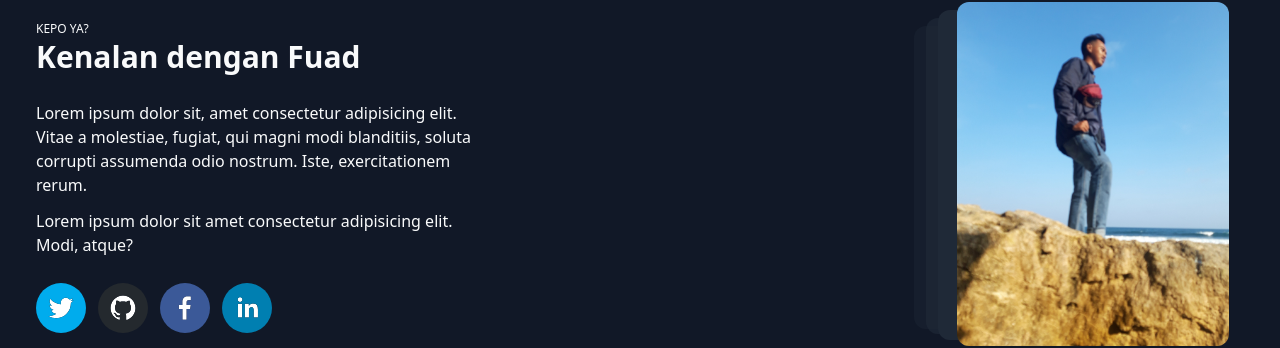
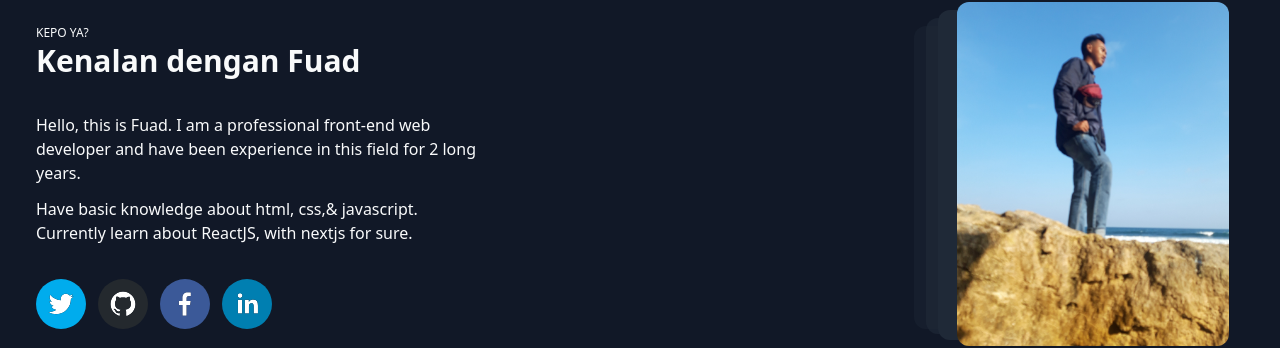
Before and after one commit to fsholehan/fns-portfolio, a Next.js app: page / in a window 1280 px wide. Shown: the part 1454-1802 px from the top of the page. Built offline with nearby package versions, Linux system fonts and the light colour scheme.

Commit message:
add bio data

```diff
--- a/components/About/AboutCard.js
+++ b/components/About/AboutCard.js
@@ -13,13 +13,12 @@ export default function AboutCard() {
         </div>
         <div className="space-y-3 w-full md:w-2/4">
           <p>
-            Lorem ipsum dolor sit, amet consectetur adipisicing elit. Vitae a
-            molestiae, fugiat, qui magni modi blanditiis, soluta corrupti
-            assumenda odio nostrum. Iste, exercitationem rerum.
+            Hello, this is Fuad. I am a professional front-end web developer and
+            have been experience in this field for 2 long years.
           </p>
           <p>
-            Lorem ipsum dolor sit amet consectetur adipisicing elit. Modi,
-            atque?
+            Have basic knowledge about html, css,& javascript. Currently learn
+            about ReactJS, with nextjs for sure.
           </p>
         </div>
         <div className="w-full md:w-1/2 space-x-3">
```
